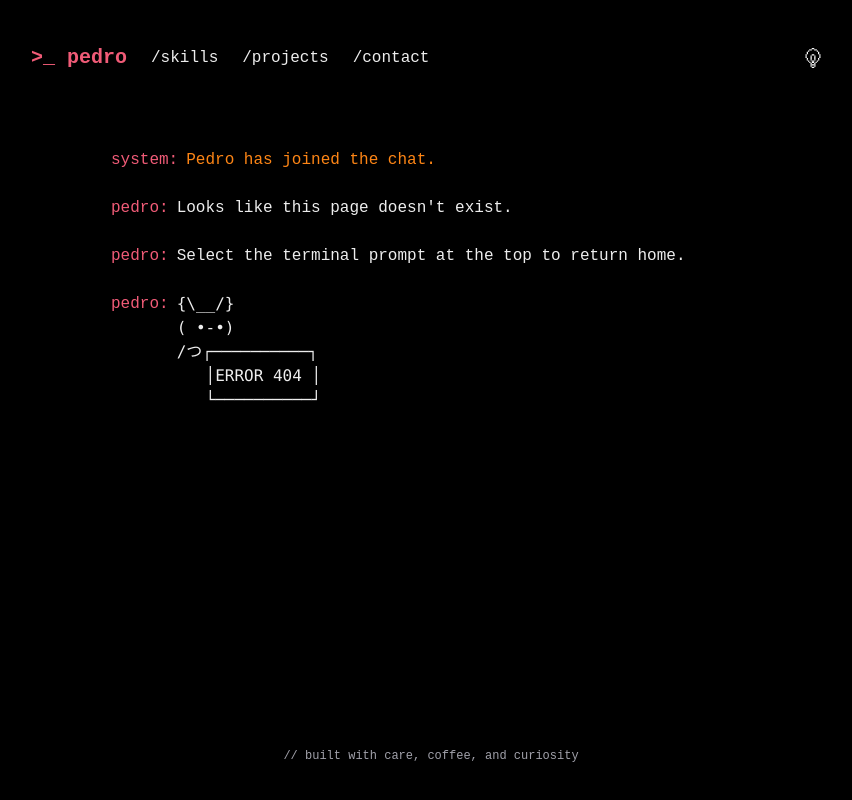
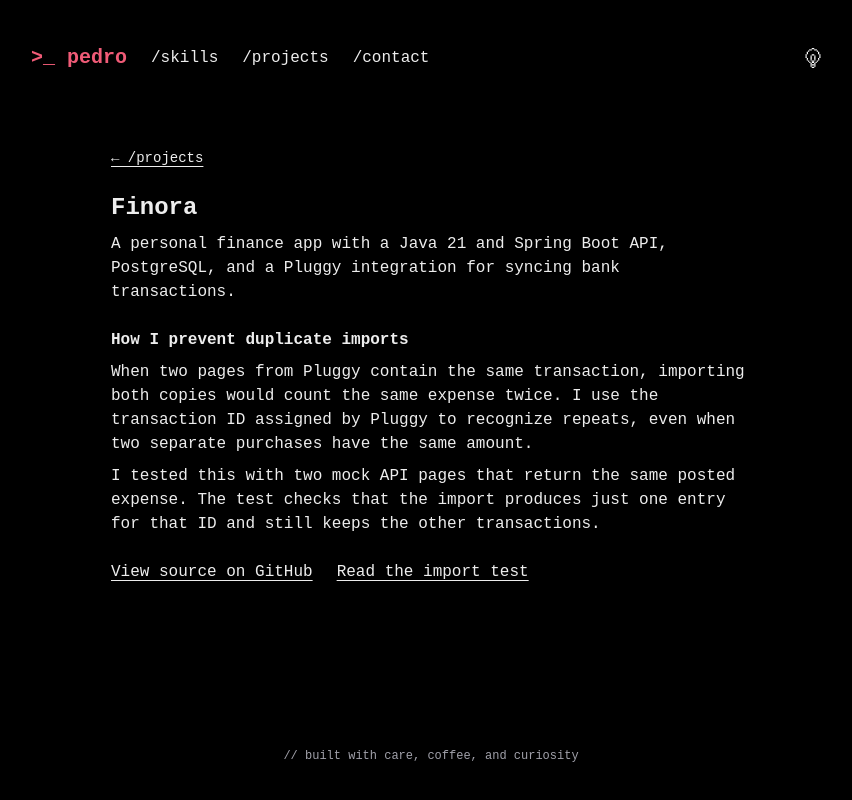
Before and after one commit to pedro-vieiraf/terminal-portfolio, a Next.js app: page /projects/finora in a window 1280 px wide. Before the commit this address had no page. Shown: the whole page, without its empty margins (209-1061 px from the left). Built offline with nearby package versions, Linux system fonts and the light colour scheme.

Commit message:
Showcase Finora in the portfolio chat

```diff
--- a/app/data/projects.ts
+++ b/app/data/projects.ts
@@ -1,9 +1,11 @@
+export const finoraRepository = 'https://github.com/pedro-vieiraf/finora';
+
 export const projects = [
   {
     name: 'Finora',
     description: 'Personal finance app for tracking accounts, transactions, and credit card bills, with Open Finance synchronization through Pluggy.',
     technologies: ['Java 21', 'Spring Boot', 'PostgreSQL', 'Docker', 'Expo'],
-    url: 'https://github.com/pedro-vieiraf/finora',
+    url: '/projects/finora',
   },
   {
     name: 'Appointment System',
--- /dev/null
+++ b/app/projects/finora/page.tsx
@@ -0,0 +1,52 @@
+import type { Metadata } from 'next';
+import Link from 'next/link';
+import TerminalLayout from '@/components/TerminalLayout';
+import { finoraRepository } from '@/app/data/projects';
+
+export const metadata: Metadata = {
+  title: 'Finora | Pedro Vieira',
+  description: 'How Finora avoids duplicate bank transactions when importing data from Pluggy.',
+};
+
+const importTest = `${finoraRepository}/blob/682b79777181aa2e4defa3a5c74bad97663743ae/backend/src/test/java/com/pedro/ledger/infrastructure/openfinance/OpenFinanceInitialImportTest.java#L51-L75`;
+const linkClass = 'underline underline-offset-4 focus-visible:outline-2 focus-visible:outline-offset-2';
+
+export default function FinoraPage() {
+  return (
+    <TerminalLayout>
+      <Link href="/projects" className={`self-start text-sm ${linkClass}`}>
+        ← /projects
+      </Link>
+
+      <article className="space-y-6">
+        <header className="space-y-2">
+          <h1 className="text-2xl font-bold">Finora</h1>
+          <p>
+            A personal finance app with a Java 21 and Spring Boot API, PostgreSQL,
+            and a Pluggy integration for syncing bank transactions.
+          </p>
+        </header>
+
+        <section className="space-y-2">
+          <h2 className="font-bold">How I prevent duplicate imports</h2>
+          <p>
+            When two pages from Pluggy contain the same transaction, importing both
+            copies would count the same expense twice. I use the transaction ID
+            assigned by Pluggy to recognize repeats, even when two separate purchases
+            have the same amount.
+          </p>
+          <p>
+            I tested this with two mock API pages that return the same posted expense.
+            The test checks that the import produces just one entry for that ID and
+            still keeps the other transactions.
+          </p>
+        </section>
+
+        <ul className="flex flex-wrap gap-x-6 gap-y-3">
+          <li><a href={finoraRepository} className={linkClass}>View source on GitHub</a></li>
+          <li><a href={importTest} className={linkClass}>Read the import test</a></li>
+        </ul>
+      </article>
+    </TerminalLayout>
+  );
+}
--- a/app/projects/page.tsx
+++ b/app/projects/page.tsx
@@ -2,6 +2,7 @@ import TerminalLayout from "@/components/TerminalLayout";
 import TerminalLine from "@/components/TerminalLine";
 import { projectsLines } from "@/content/project";
 import Image from "next/image";
+import Link from "next/link";
 import TerminalImage from "@/public/icons/projects/terminal.svg";
 import { projects } from "../data/projects";
 
@@ -14,29 +15,10 @@ export default function ProjectsPage() {
 
       <div className="grid grid-cols-[repeat(auto-fit,minmax(min(100%,16rem),1fr))] gap-6 mt-6">
         {projects.map((proj) => {
-          const Card = proj.url ? 'a' : 'article';
-
-          return (
-            <Card
-              key={proj.name}
-              href={proj.url}
-              target={proj.url ? "_blank" : undefined}
-              rel={proj.url ? "noopener noreferrer" : undefined}
-              className={`flex flex-col rounded-md border bg-terminal p-4 ${proj.url ? "hover:bg-surface-hover focus-visible:bg-surface-hover" : ""}`}
-              style={{
-                borderColor: "var(--fg)",
-              }}
-            >
-              <div
-                className="
-                  w-full h-24
-                  flex items-center justify-center
-                  rounded
-                "
-                style={{
-                  backgroundColor: "var(--bg)",
-                }}
-              >
+          const isExternal = proj.url?.startsWith("https://");
+          const cardContent = (
+            <>
+              <div className="flex h-24 w-full items-center justify-center rounded bg-terminal">
                 <Image
                   src={TerminalImage}
                   alt=""
@@ -46,16 +28,27 @@ export default function ProjectsPage() {
                 />
               </div>
 
-              <h3 className="mt-2 font-bold text-foreground">
-                {proj.name}
-              </h3>
+              <h3 className="mt-2 font-bold text-foreground">{proj.name}</h3>
+              <p className="mb-3 mt-2 text-sm">{proj.description}</p>
+              <p className="mt-auto text-xs text-muted">{proj.technologies.join(", ")}</p>
+            </>
+          );
+          const cardClass = "flex flex-col rounded-md border border-foreground bg-terminal p-4";
 
-              <p className="mb-3 mt-2 text-sm">{proj.description}</p>
+          if (!proj.url) {
+            return <article key={proj.name} className={cardClass}>{cardContent}</article>;
+          }
 
-              <p className="mt-auto text-xs text-muted">
-                {proj.technologies.join(", ")}
-              </p>
-            </Card>
+          return (
+            <Link
+              key={proj.name}
+              href={proj.url}
+              target={isExternal ? "_blank" : undefined}
+              rel={isExternal ? "noopener noreferrer" : undefined}
+              className={`${cardClass} hover:bg-surface-hover focus-visible:bg-surface-hover`}
+            >
+              {cardContent}
+            </Link>
           );
         })}
       </div>
--- a/components/TerminalLine.tsx
+++ b/components/TerminalLine.tsx
@@ -1,11 +1,13 @@
+import type { ReactNode } from 'react';
+
 interface TerminalLineProps {
   prefix: string;
-  text: string;
+  text: ReactNode;
 }
 
 export default function TerminalLine({ prefix, text }: TerminalLineProps) {
   const isSystem = prefix === 'system';
-  const isMultiline = text.includes('\n');
+  const isMultiline = typeof text === 'string' && text.includes('\n');
 
   const textColor = isSystem ? 'text-secondary' : 'text-foreground';
 
--- a/content/home.ts
+++ /dev/null
@@ -1,8 +0,0 @@
-export const homeLines = [
-  { prefix: 'system', text: 'Pedro has joined the chat.' },
-  { prefix: 'pedro', text: "Hi, I'm Pedro Vieira. I'm focused on Java backend development." },
-  { prefix: 'pedro', text: 'I build REST APIs with Java, Spring Boot, and PostgreSQL.' },
-  { prefix: 'pedro', text: "Explore Finora and Appointment System in /projects to see what I've been building." },
-  { prefix: 'pedro', text: "I'm currently looking for a Java backend developer role. If your team is hiring, I'd love to hear from you." },
-  { prefix: 'pedro', text: '{\\__/}\n( •-•)\n/つ☕' },
-];
--- /dev/null
+++ b/content/home.tsx
@@ -0,0 +1,30 @@
+import Link from 'next/link';
+
+const linkClass = 'underline underline-offset-4 focus-visible:outline-2 focus-visible:outline-offset-2';
+
+export const homeLines = [
+  { prefix: 'system', text: 'pedro has joined the chat' },
+  { prefix: 'pedro', text: "hey, i'm Pedro Vieira" },
+  { prefix: 'pedro', text: 'i build REST APIs with Java, Spring Boot, and PostgreSQL' },
+  {
+    prefix: 'pedro',
+    text: (
+      <>
+        lately i&apos;ve been working on{' '}
+        <Link href="/projects/finora" className={linkClass}>Finora</Link>,
+        {' '}a personal finance app that syncs bank transactions through Pluggy
+      </>
+    ),
+  },
+  { prefix: 'pedro', text: "i'm looking for a Java backend developer role" },
+  {
+    prefix: 'pedro',
+    text: (
+      <>
+        if your team&apos;s hiring, i&apos;d love to hear from you{' → '}
+        <Link href="/contact" className={linkClass}>/contact</Link>
+      </>
+    ),
+  },
+  { prefix: 'pedro', text: '{\\__/}\n( •-•)\n/つ☕' },
+];
--- a/content/project.ts
+++ b/content/project.ts
@@ -1,5 +1,5 @@
 export const projectsLines = [
   { prefix: 'system', text: 'Pedro has joined the chat.' },
   { prefix: 'pedro', text: 'Start with Finora and Appointment System, two projects I built with Java and Spring Boot.' },
-  { prefix: 'pedro', text: 'Follow the project links to explore the public source code on GitHub.' },
+  { prefix: 'pedro', text: 'Open Finora for a closer look at its backend, or explore my other projects on GitHub.' },
 ];
```
